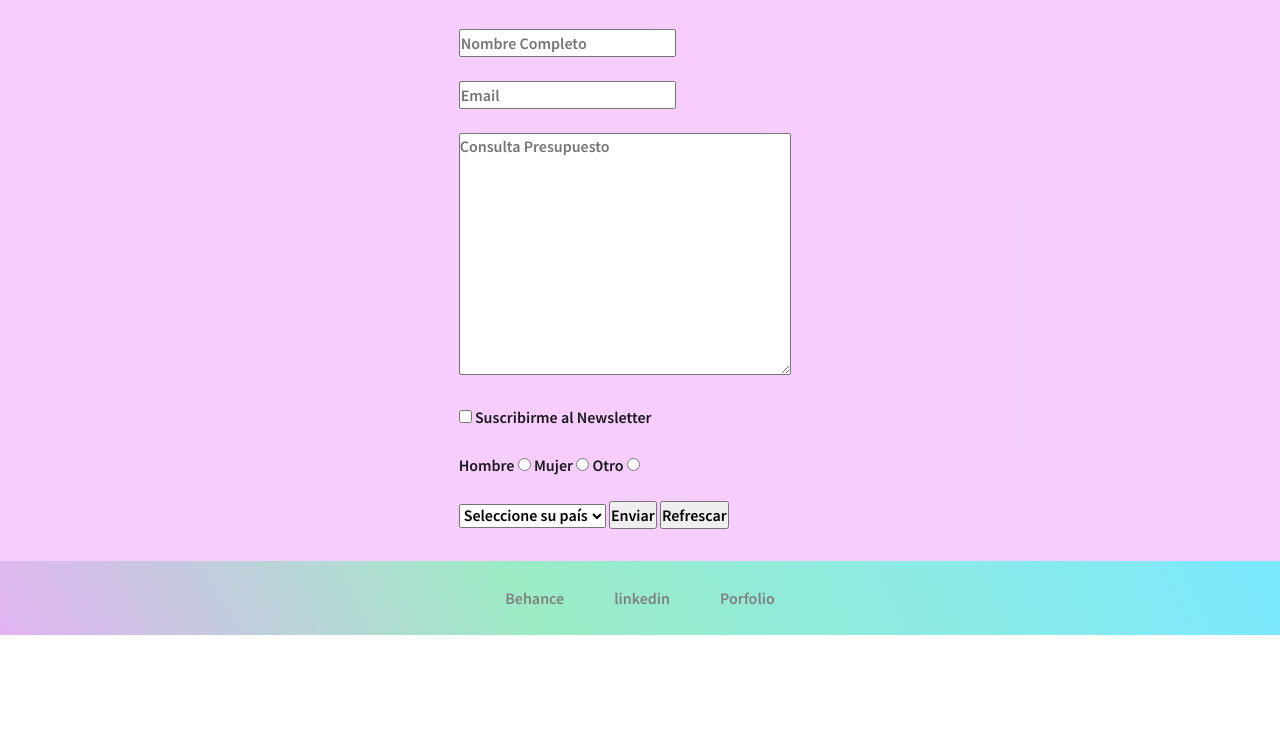
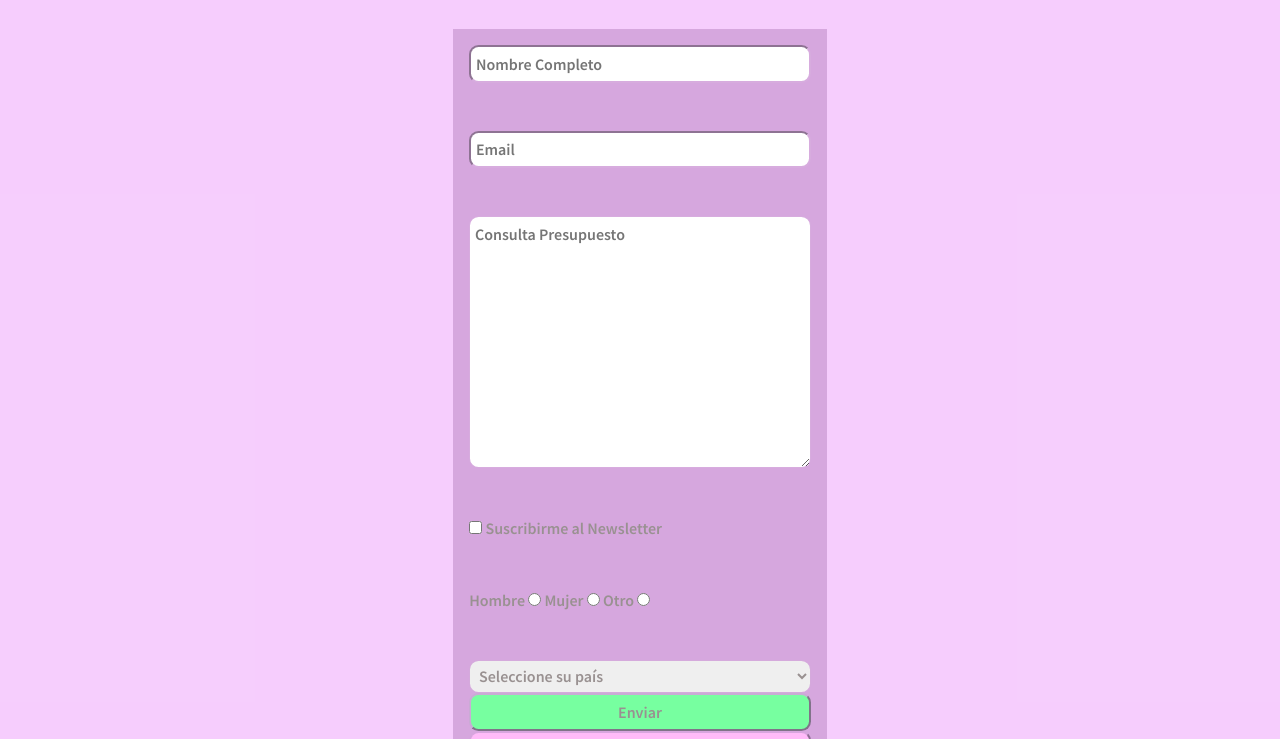
Before and after one commit to AlejandraVedoya/web-ale-vedoya-ticmas, a plain HTML site: page contacto.html in a window 1280 px wide. Shown: the part 61-800 px from the top of the page. Drawn offline with nearby package versions, Linux system fonts and the light colour scheme.

Commit message:
diseñé sección experiencia y últimos retoques

```diff
--- a/contacto.html
+++ b/contacto.html
@@ -80,8 +80,8 @@
                         <option value="cl">Chile</option>
                         <option value="mx">Mexico</option>
                     </select>
-                    <input type="submit" value="Enviar">
-                    <input type="reset" value="Refrescar">
+                    <input type="submit" value="Enviar" style="background-color:rgb(119, 255, 160);">
+                    <input type="reset" value="Refrescar" style="background-color:rgb(255, 187, 249);">
 
                 </form>
         </section>
--- a/css/style.css
+++ b/css/style.css
@@ -137,6 +137,27 @@ header img {
 .imagenTics .av06, .av08, .av12 {
   max-width: 100%; }
 
+.contacto {
+  background-color: #d3a3dbe5;
+  color: #1a1a1a;
+  padding: 1rem; }
+  .contacto form {
+    display: flex;
+    align-items: center;
+    flex-wrap: wrap;
+    flex-direction: column;
+    align-items: stretch;
+    color: #999191; }
+    .contacto form input, .contacto form textarea, .contacto form select {
+      border-radius: 0.6rem;
+      border-color: #d3a3dbe5;
+      color: #999191;
+      padding: 0.3rem; }
+
+iframe {
+  max-width: 100%;
+  max-height: 100%; }
+
 .grilla {
   display: grid;
   grid-template-columns: 1fr 1fr 1fr;
@@ -233,4 +254,7 @@ header img {
     display: flex;
     max-height: fit-content;
     flex-direction: column;
-    align-items: center; } }
+    align-items: center; }
+  .contacto {
+    align-items: stretch;
+    flex-direction: column; } }
--- a/experiencia.html
+++ b/experiencia.html
@@ -8,7 +8,9 @@
     <meta name="keywords" content="experiencia, laboral, clientes">
     <link rel="shortcut icon" href="./img/ghost_32_orange.png" type="image/x-icon">
     <link rel="stylesheet" href="./css/style.css">
+
     <title>AV Diseño Gráfico | Experiencia</title>
+
     <link href="https://cdn.jsdelivr.net/npm/bootstrap@5.2.0-beta1/dist/css/bootstrap.min.css" rel="stylesheet"
         integrity="sha384-0evHe/X+R7YkIZDRvuzKMRqM+OrBnVFBL6DOitfPri4tjfHxaWutUpFmBp4vmVor" crossorigin="anonymous">
 </head>
@@ -48,13 +50,20 @@
     <!-- SECTIONS -->
     <div class="grilla">
     <section class="section2">
+        <h2>Experiencia</h2>
+        <iframe
+            src="https://onedrive.live.com/embed?resid=493BF66F41D35A51%211420&amp;authkey=%21AEAnNyETcUPekpY&amp;em=2"
+            width="720px" height="1080px" frameborder="20">This is an embedded <a target="_blank"
+                href="https://office.com">Microsoft Office</a> PDF, powered by <a target="_blank"
+                href="https://office.com/webapps">Office</a>.</iframe>
 
-        <h2>Experiencia</h2>
+
         <p>Lorem ipsum dolor sit amet consectetur adipisicing elit. Id, corporis voluptate error sit odit, cum
             quod esse blanditiis quos tempora vitae voluptatum minus.</p>
         <p>Lorem ipsum dolor sit amet consectetur adipisicing elit. Id, corporis voluptate error sit odit, cum
             quod esse blanditiis quos tempora vitae voluptatum minus.</p>
     </section>
+    </div>
     <!-- FOOTER -->
     <footer class="footer">
         <ul>
@@ -71,9 +80,7 @@
         </ul>
     </footer>
     </div>
+
 </body>
-<script src="https://cdn.jsdelivr.net/npm/bootstrap@5.2.0-beta1/dist/js/bootstrap.min.js"
-    integrity="sha384-kjU+l4N0Yf4ZOJErLsIcvOU2qSb74wXpOhqTvwVx3OElZRweTnQ6d31fXEoRD1Jy" crossorigin="anonymous">
-</script>
 
 </html>
--- a/scss/main.scss
+++ b/scss/main.scss
@@ -149,4 +149,9 @@ ul {
 }
 }
 
+.contacto{
+    align-items: stretch;
+    flex-direction: column;
 }
+
+}
--- a/scss/secciones/_mainSections.scss
+++ b/scss/secciones/_mainSections.scss
@@ -80,3 +80,28 @@
 .imagenTics .av06, .av08,.av12 {
     max-width: 100%;
 }
+
+.contacto{
+
+    background-color: #d3a3dbe5;
+    color: #1a1a1a;
+    padding: 1rem;
+    form{
+        display: flex;
+        align-items: center;
+        flex-wrap: wrap;
+        flex-direction: column;
+        align-items: stretch;
+        color: #999191;
+        input, textarea, select{
+            border-radius: 0.6rem;
+            border-color: #d3a3dbe5;
+            color: #999191;
+            padding: 0.3rem;
+            }
+            }
+        }
+iframe{
+    max-width: 100%;
+    max-height: 100%;
+}
```
